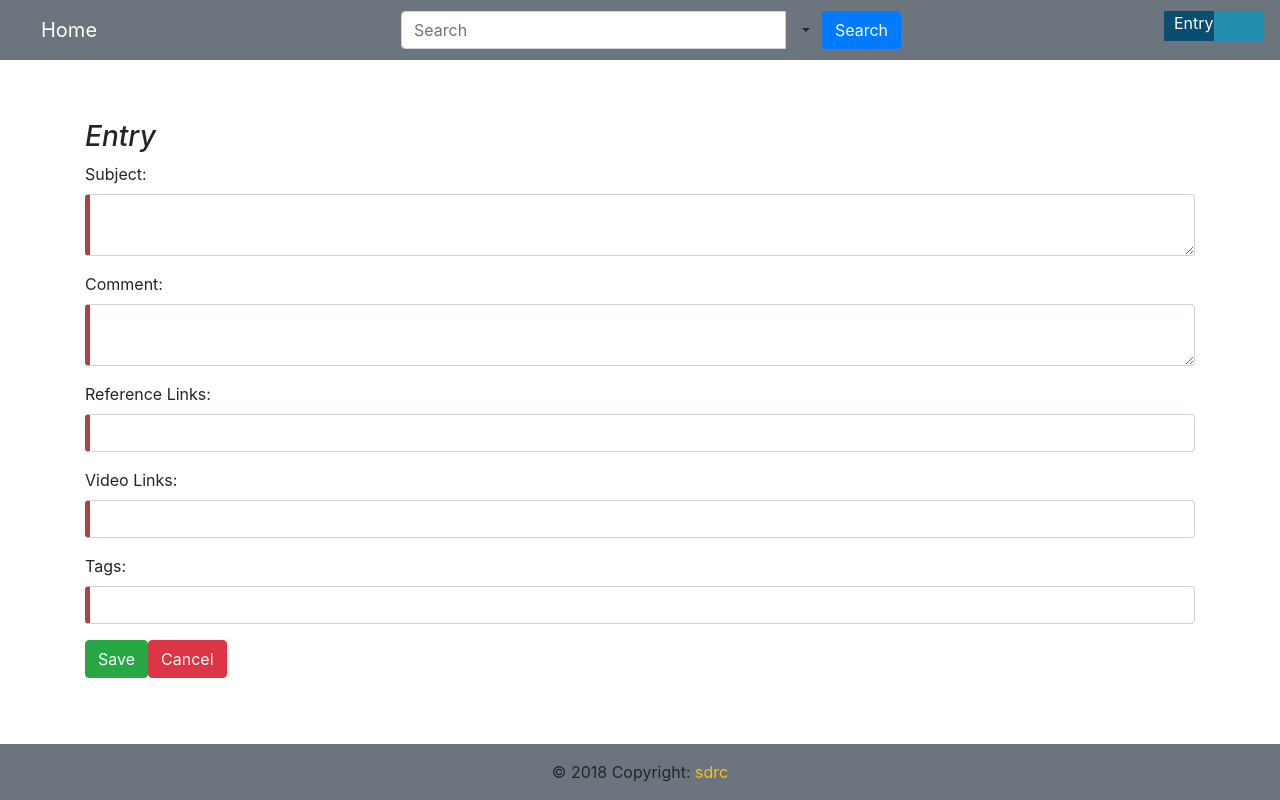
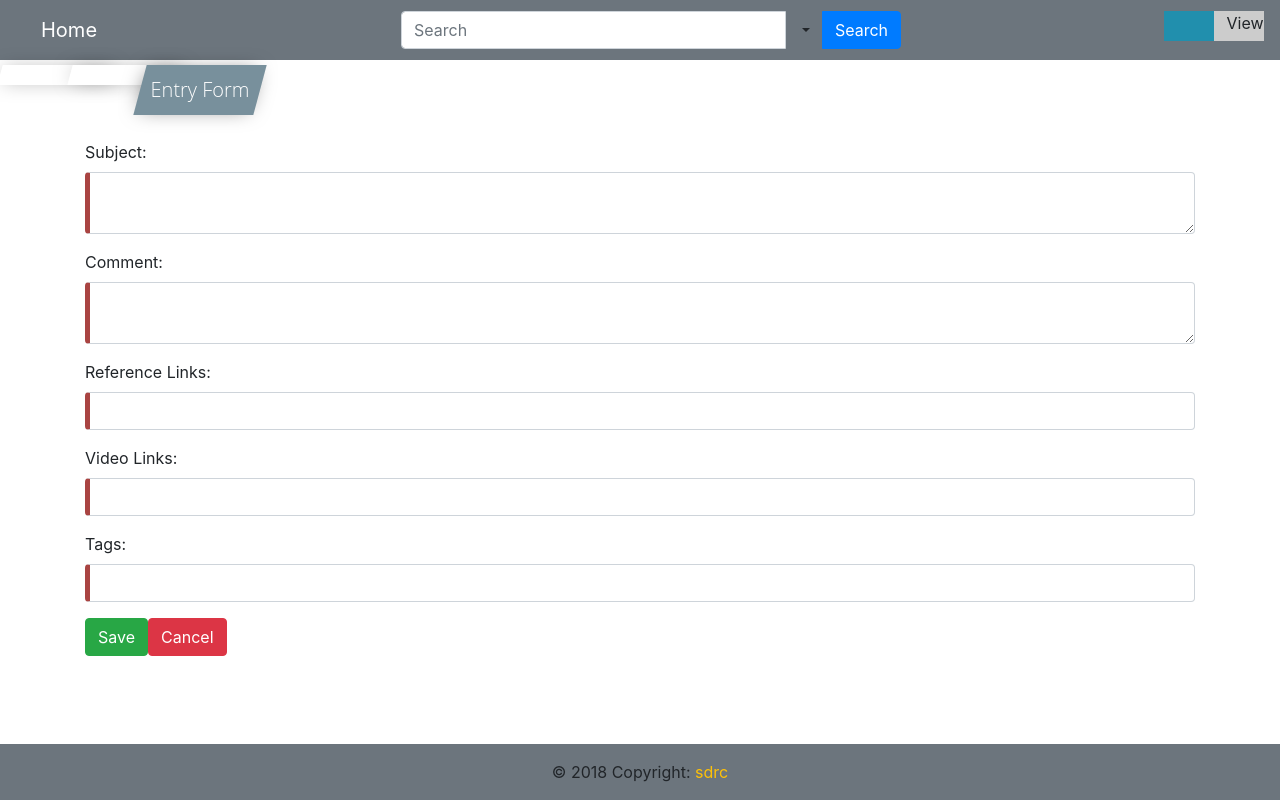
Before and after one commit to souravnathSDRC/sdrchub-client, an Angular app: page /data in a window 1280 px wide. Built offline with nearby package versions, Linux system fonts and the light colour scheme.

Commit message:
new added

```diff
--- a/src/app/data-entry/data-entry.component.html
+++ b/src/app/data-entry/data-entry.component.html
@@ -1,7 +1,16 @@
-
+<div class="cont_principal">
+    <div class="cont_breadcrumbs">
+      <div class="cont_breadcrumbs_1">
+        <ul class="ullist">
+          <li><a >{{moduleName}}</a></li>
+          <li><a >{{platformName}}</a></li>
+          <li><a >Entry Form</a></li>
+        </ul>
+      </div>
+    </div>
+</div>
 <div class="container">
-    <h3><i>Entry</i></h3>
-      <form [formGroup]="dataEntryForm">
+      <form [formGroup]="dataEntryForm" style="margin-top: 20px;">
         <div class="form-group">
           <label class="center-block">Subject:</label>
             <textarea class="form-control" formControlName="subject"></textarea>
@@ -26,6 +35,4 @@
         <button type="button" class="btn btn-danger" (click)="cancel()">Cancel</button>
       </form>
       <div class="toastsuccess"><i class="fa fa-check" aria-hidden="true"></i> Saved successfully</div>
-    <!-- <p>Form value: {{ heroForm.value | json }}</p>
-    <p>Form value: {{ heroForm.status | json }}</p> -->
 </div>
--- a/src/app/data-entry/data-entry.component.scss
+++ b/src/app/data-entry/data-entry.component.scss
@@ -9,3 +9,160 @@
   .ng-invalid:not(form)  {
     border-left: 5px solid #a94442; /* red */
   }
+  .ullist{
+    margin: 0px auto;
+    text-align:center;
+    padding: 0px;
+    list-style: none;
+    font-family: 'Open Sans';
+  }
+
+  .cont_principal {
+    // position: absolute;
+    width: 100%;
+    height: 100%;
+    background: rgb(212,228,239);
+    background: -moz-linear-gradient(top,  rgba(212,228,239,1) 0%, rgba(134,174,204,1) 100%);
+    background: -webkit-linear-gradient(top,  rgba(212,228,239,1) 0%,rgba(134,174,204,1) 100%);
+    background: linear-gradient(to bottom,  rgba(212,228,239,1) 0%,rgba(134,174,204,1) 100%);
+    filter: progid:DXImageTransform.Microsoft.gradient( startColorstr='#d4e4ef', endColorstr='#86aecc',GradientType=0 );
+  }
+
+  .cont_breadcrumbs {
+    width: 500px;
+  }
+
+  .cont_breadcrumbs_1 {
+    position: relative;
+    width: 100%;
+    float: left;
+    margin-top: 5px;
+
+  }
+
+  .cont_breadcrumbs_1 > ul > li {
+    position: relative;
+    float: left;
+    transform: skewX(-15deg);
+    background-color: #fff;
+    box-shadow: -2px 0px 20px -6px rgba(0,0,0,0.5);
+    z-index: 1;
+    width: 120px;
+    margin-left: -50px;
+    transition: all 0.5s;
+  }
+
+  .cont_breadcrumbs_1 > ul > li  > a {
+    display: block;
+    padding: 10px;
+    font-size: 20px;
+    transform: skewX(15deg);
+    text-decoration:none;
+    color: #444;
+    font-weight: 300;
+  }
+  .cont_breadcrumbs_1 > ul > li:first-child {
+   margin-left: 0px;
+  }
+  .cont_breadcrumbs_1 > ul > li:hover {
+   background-color: #CFD8DC;
+  }
+
+  .cont_breadcrumbs_1 > ul > li:last-child {
+    background-color: #78909C;
+  }
+
+  .cont_breadcrumbs_1 > ul > li:last-child > a {
+    color: #fff;;
+  }
+
+
+  .cont_breadcrumbs_1 > ul:hover > li {
+    margin-left: 0px;
+  }
+
+
+  .cont_breadcrumbs_2 {
+    position: relative;
+    width: 100%;
+    float: left;
+    margin: 20px 20px;
+  }
+
+  .cont_breadcrumbs_2 > ul > li {
+    position: relative;
+    float: left;
+    transform: skewX(-15deg);
+    background-color: #fff;
+  box-shadow: -2px 0px 20px -6px rgba(0,0,0,0.5);
+  z-index: 1;
+  transition: all 0.5s;
+  }
+
+  .cont_breadcrumbs_2 > ul > li:hover {
+   background-color: #CFD8DC;
+  }
+
+  .cont_breadcrumbs_2 > ul > li  > a {
+    display: block;
+    padding: 10px;
+    font-size: 20px;
+   transform: skewX(15deg);
+   text-decoration:none;
+   color: #444;
+  font-weight: 300;
+  }
+  .cont_breadcrumbs_2 > ul > li:last-child {
+    background-color: #78909C;
+    transform: skew(0deg);
+  margin-left: -5px;
+
+  }
+
+  .cont_breadcrumbs_2 > ul > li:last-child > a {
+    color: #fff;
+   transform: skewX(0deg);
+  }
+
+
+
+
+
+  .cont_breadcrumbs_3 {
+    position: relative;
+    width: 100%;
+    float: left;
+    margin: 20px 20px;
+  }
+
+  .cont_breadcrumbs_3 > ul > li {
+    position: relative;
+    float: left;
+    transform: skewX(-15deg);
+    background-color: #fff;
+  z-index: 1;
+  transition: all 0.5s;
+  margin-left: 5px;
+  }
+
+  .cont_breadcrumbs_3 > ul > li:hover {
+   background-color: #CFD8DC;
+  }
+
+  .cont_breadcrumbs_3 > ul > li  > a {
+    display: block;
+    padding: 10px;
+    font-size: 20px;
+   transform: skewX(15deg);
+   text-decoration:none;
+   color: #444;
+  font-weight: 300;
+  }
+  .cont_breadcrumbs_3 > ul > li:last-child {
+    background-color: #78909C;
+  }
+
+  .cont_breadcrumbs_3 > ul > li:last-child > a {
+    color: #fff;
+
+  }
--- a/src/app/data-entry/data-entry.component.ts
+++ b/src/app/data-entry/data-entry.component.ts
@@ -17,10 +17,13 @@ declare var $: any;
 */
 export class DataEntryComponent implements OnInit {
   dataEntryForm: FormGroup;
-
+  moduleName:string
+  platformName:string
   constructor(private fb: FormBuilder,
     private dataServiceService:DataServiceService,
     private commonService:CommonServiceService) {
+    this.moduleName = this.commonService.moduleName
+    this.platformName = this.commonService.platformName
     this.createForm();
   }
   async createForm() {
--- a/src/app/data-view/data-view.component.html
+++ b/src/app/data-view/data-view.component.html
@@ -1,7 +1,17 @@
+<div class="cont_principal">
+  <div class="cont_breadcrumbs">
+    <div class="cont_breadcrumbs_1">
+      <ul class="ullist">
+        <li><a >{{moduleName}}</a></li>
+        <li><a >{{platformName}}</a></li>
+        <li><a >View</a></li>
+      </ul>
+    </div>
+  </div>
+</div>
 <div class="container">
-    <h2>View</h2>
     <div class="table-responsive">
-    <table class="table table-bordered">
+    <table class="table table-bordered" style="margin-top: 20px;">
       <thead>
         <tr>
           <th>Subject</th>
--- a/src/app/data-view/data-view.component.scss
+++ b/src/app/data-view/data-view.component.scss
@@ -0,0 +1,151 @@
+.ullist{
+    margin: 0px auto;
+    text-align:center;
+    padding: 0px;
+    list-style: none;
+    font-family: 'Open Sans';
+  }
+.cont_principal {
+    // position: absolute;
+    width: 100%;
+    height: 100%;
+    background: rgb(212,228,239);
+    background: -moz-linear-gradient(top,  rgba(212,228,239,1) 0%, rgba(134,174,204,1) 100%);
+    background: -webkit-linear-gradient(top,  rgba(212,228,239,1) 0%,rgba(134,174,204,1) 100%);
+    background: linear-gradient(to bottom,  rgba(212,228,239,1) 0%,rgba(134,174,204,1) 100%);
+    filter: progid:DXImageTransform.Microsoft.gradient( startColorstr='#d4e4ef', endColorstr='#86aecc',GradientType=0 );
+  }
+
+  .cont_breadcrumbs {
+    width: 500px;
+  }
+
+  .cont_breadcrumbs_1 {
+    position: relative;
+    width: 100%;
+    float: left;
+    margin-top: 5px;
+
+  }
+
+  .cont_breadcrumbs_1 > ul > li {
+    position: relative;
+    float: left;
+    transform: skewX(-15deg);
+    background-color: #fff;
+    box-shadow: -2px 0px 20px -6px rgba(0,0,0,0.5);
+    z-index: 1;
+    width: 120px;
+    margin-left: -50px;
+    transition: all 0.5s;
+  }
+
+  .cont_breadcrumbs_1 > ul > li  > a {
+    display: block;
+    padding: 10px;
+    font-size: 20px;
+    transform: skewX(15deg);
+    text-decoration:none;
+    color: #444;
+    font-weight: 300;
+  }
+  .cont_breadcrumbs_1 > ul > li:first-child {
+   margin-left: 0px;
+  }
+  .cont_breadcrumbs_1 > ul > li:hover {
+   background-color: #CFD8DC;
+  }
+
+  .cont_breadcrumbs_1 > ul > li:last-child {
+    background-color: #78909C;
+  }
+
+  .cont_breadcrumbs_1 > ul > li:last-child > a {
+    color: #fff;;
+  }
+
+
+  .cont_breadcrumbs_1 > ul:hover > li {
+    margin-left: 0px;
+  }
+
+
+  .cont_breadcrumbs_2 {
+    position: relative;
+    width: 100%;
+    float: left;
+    margin: 20px 20px;
+  }
+
+  .cont_breadcrumbs_2 > ul > li {
+    position: relative;
+    float: left;
+    transform: skewX(-15deg);
+    background-color: #fff;
+  box-shadow: -2px 0px 20px -6px rgba(0,0,0,0.5);
+  z-index: 1;
+  transition: all 0.5s;
+  }
+
+  .cont_breadcrumbs_2 > ul > li:hover {
+   background-color: #CFD8DC;
+  }
+
+  .cont_breadcrumbs_2 > ul > li  > a {
+    display: block;
+    padding: 10px;
+    font-size: 20px;
+   transform: skewX(15deg);
+   text-decoration:none;
+   color: #444;
+  font-weight: 300;
+  }
+  .cont_breadcrumbs_2 > ul > li:last-child {
+    background-color: #78909C;
+    transform: skew(0deg);
+  margin-left: -5px;
+
+  }
+
+  .cont_breadcrumbs_2 > ul > li:last-child > a {
+    color: #fff;
+   transform: skewX(0deg);
+  }
+  .cont_breadcrumbs_3 {
+    position: relative;
+    width: 100%;
+    float: left;
+    margin: 20px 20px;
+  }
+
+  .cont_breadcrumbs_3 > ul > li {
+    position: relative;
+    float: left;
+    transform: skewX(-15deg);
+    background-color: #fff;
+  z-index: 1;
+  transition: all 0.5s;
+  margin-left: 5px;
+  }
+
+  .cont_breadcrumbs_3 > ul > li:hover {
+   background-color: #CFD8DC;
+  }
+
+  .cont_breadcrumbs_3 > ul > li  > a {
+    display: block;
+    padding: 10px;
+    font-size: 20px;
+   transform: skewX(15deg);
+   text-decoration:none;
+   color: #444;
+  font-weight: 300;
+  }
+  .cont_breadcrumbs_3 > ul > li:last-child {
+    background-color: #78909C;
+  }
+
+  .cont_breadcrumbs_3 > ul > li:last-child > a {
+    color: #fff;
+
+  }
--- a/src/app/data-view/data-view.component.ts
+++ b/src/app/data-view/data-view.component.ts
@@ -15,9 +15,13 @@ import { DataServiceService } from '../services/data-service.service';
 */
 export class DataViewComponent implements OnInit {
   viewDataList: Object;
-
+  moduleName:string
+  platformName:string
   constructor(private dataService:DataServiceService,
-  private commonService:CommonServiceService) { }
+  private commonService:CommonServiceService) {
+    this.moduleName = this.commonService.moduleName
+    this.platformName = this.commonService.platformName
+  }
 
   ngOnInit() {
     this.getViewData()
--- a/src/app/home/home.component.html
+++ b/src/app/home/home.component.html
@@ -1,6 +1,6 @@
   <div class="row box-wrraper" >
         <div *ngFor="let item of modulesPlatformsData">
-        <div class="box-shape-round roundbox" *ngIf="item.typeLevelId==1"><div class="roundbox-content" ><div><span  (click)="clickonModule(item.id)">{{item.name}}</span></div></div></div>
+        <div class="box-shape-round roundbox" *ngIf="item.typeLevelId==1"><div class="roundbox-content" ><div><span  (click)="clickonModule(item)">{{item.name}}</span></div></div></div>
         </div>
   </div>
 
@@ -26,7 +26,7 @@
           <div class="row">
             <div class="col-30" *ngFor="let item of modulesPlatformsData" >
               <div *ngIf="item.typeLevelId==2">
-                      <div class="box-shape-square squarebox"><div class="squarebox-content"><div><span (click)="clickonPlatform(item.id)">{{item.name}}</span></div></div></div>
+                      <div class="box-shape-square squarebox"><div class="squarebox-content"><div><span (click)="clickonPlatform(item)">{{item.name}}</span></div></div></div>
               </div>
             </div>
           </div>
--- a/src/app/home/home.component.ts
+++ b/src/app/home/home.component.ts
@@ -20,12 +20,14 @@ export class HomeComponent implements OnInit {
     private router:Router){
 
   }
-  clickonModule(moduleId){
-    this.commonService.moduleId = moduleId
+  clickonModule(module){
+    this.commonService.moduleId = module.id
+    this.commonService.moduleName = module.name
     this.subject = true
   }
-  clickonPlatform(platformId){
-    this.commonService.platformId = platformId
+  clickonPlatform(platform){
+    this.commonService.platformId = platform.id
+    this.commonService.platformName = platform.name
     this.router.navigate(['data']);
   }
   ngOnInit() {
--- a/src/app/layout/header/header.component.ts
+++ b/src/app/layout/header/header.component.ts
@@ -14,7 +14,7 @@ declare var $: any;
 * @since   2018-07-15
 */
 export class HeaderComponent implements OnInit {
-  formtype:boolean=true
+  formtype:boolean=false
   showformtype: boolean;
   constructor(private commonService:CommonServiceService,private location: Location, private router: Router) {
     this.router.events.subscribe((res) => {
@@ -31,9 +31,9 @@ export class HeaderComponent implements OnInit {
   doSomething(event){
     console.log(this.router.url);
     if(event){
+      this.router.navigate(['data-view']);
+    }else{
       this.router.navigate(['data']);
-    }else{
-      this.router.navigate(['data-view']);
     }
   }
 }
--- a/src/app/services/common-service.service.ts
+++ b/src/app/services/common-service.service.ts
@@ -12,5 +12,7 @@ export class CommonServiceService {
   formtype:boolean=true
   moduleId:number
   platformId:number
+  moduleName: any;
+  platformName: any;
   constructor() { }
 }
--- a/src/app/services/data-service.service.ts
+++ b/src/app/services/data-service.service.ts
@@ -20,7 +20,7 @@ export class DataServiceService {
     };
   }
 
-  /** POST: add a new hero to the server */
+  /** POST: add a new data to the server */
   addData (data): Observable<Object> {
     return this.http.post<Object>(this.url+"saveData", data)
   }
```
